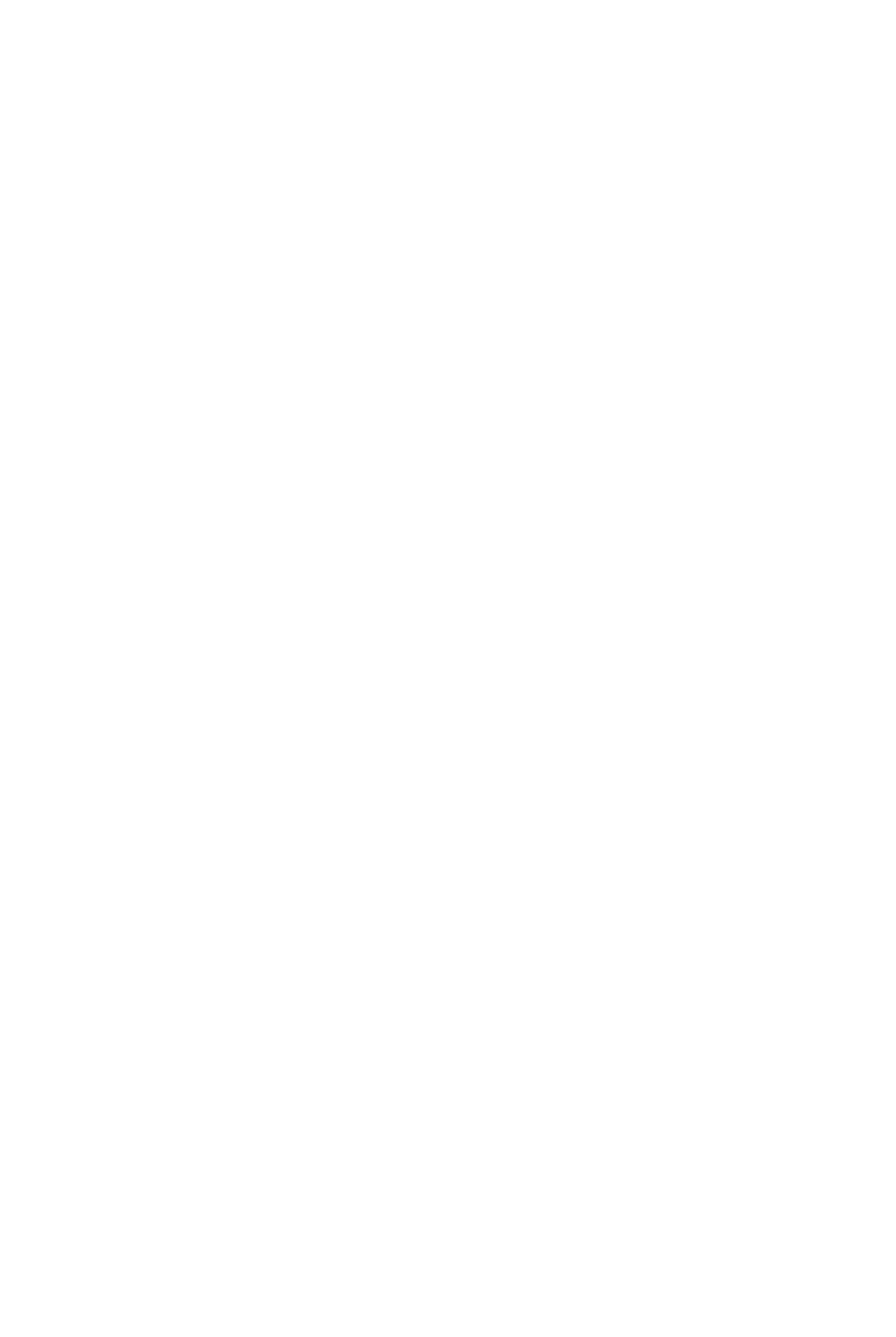
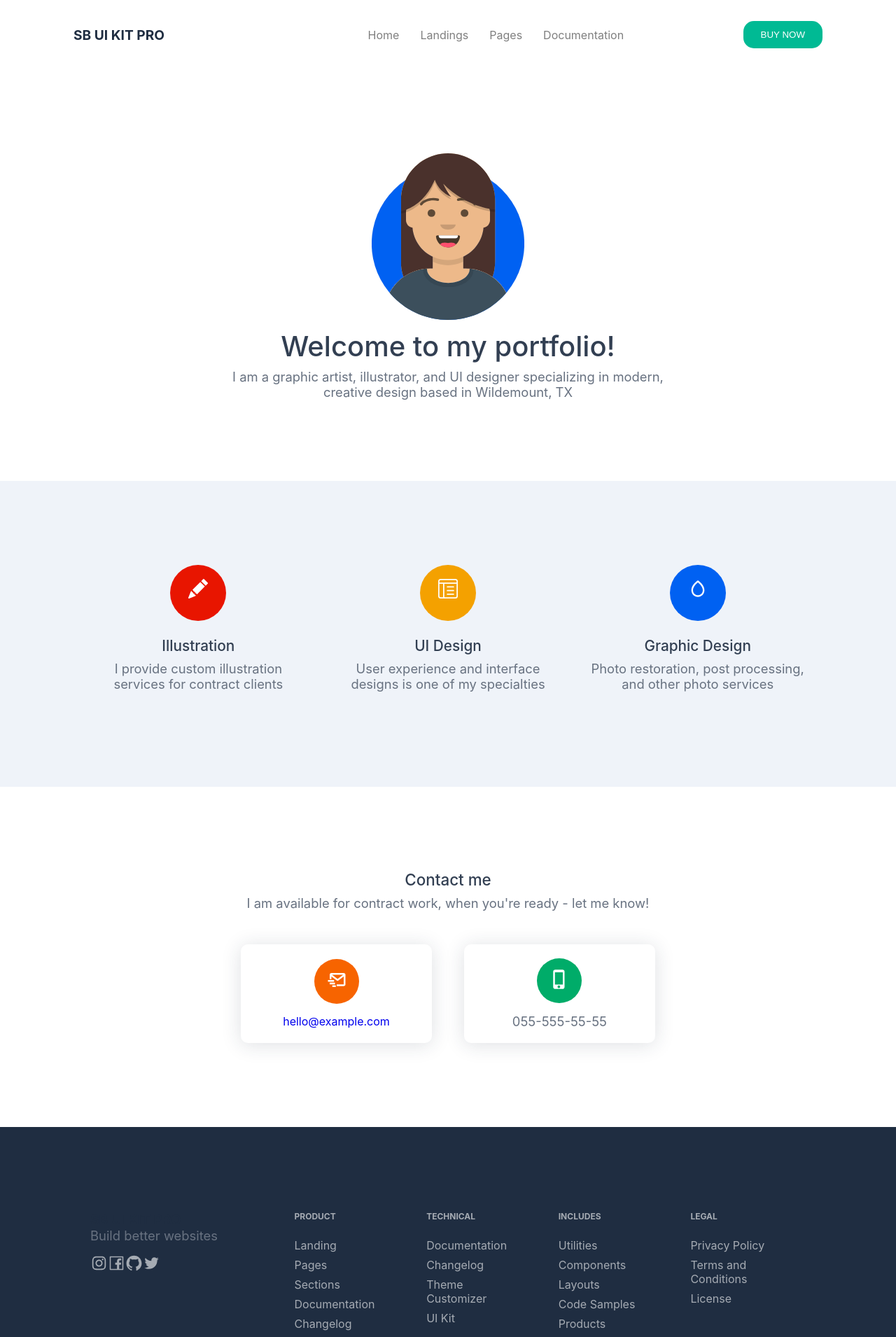
Before and after one commit to iamvugarr/React, a React (Create React App) app in the folder react-first/: page / in a window 1280 px wide. Shown: the top 1910 px of the page at 70% size. Before the commit the page ends 800 px from the top, so only its background shows below. Built offline with nearby package versions, Linux system fonts and the light colour scheme.

Commit message:
change comments

```diff
--- a/react-first/src/App.js
+++ b/react-first/src/App.js
@@ -1,9 +1,9 @@
 // import { useState } from "react";
-// import Contact from "./Components/Contact/Contact";
-// import Footer from "./Components/Footer/Footer";
-// import Header from "./Components/Header/Header";
-// import Services from "./Components/Services/Services";
-// import Welcome from "./Components/Welcome/Welcome";
+import Contact from "./Components/Contact/Contact";
+import Footer from "./Components/Footer/Footer";
+import Header from "./Components/Header/Header";
+import Services from "./Components/Services/Services";
+import Welcome from "./Components/Welcome/Welcome";
 
 // import Board from "./Todo List/Board";
 // import Input from "./Todo List/Input";
@@ -24,11 +24,11 @@ function App() {
       <Board task={task} /> */}
 
 
-      {/* <Header />
+      <Header />
       <Welcome />
       <Services />
       <Contact />
-      <Footer /> */}
+      <Footer />
     </>
   );
 }
```
